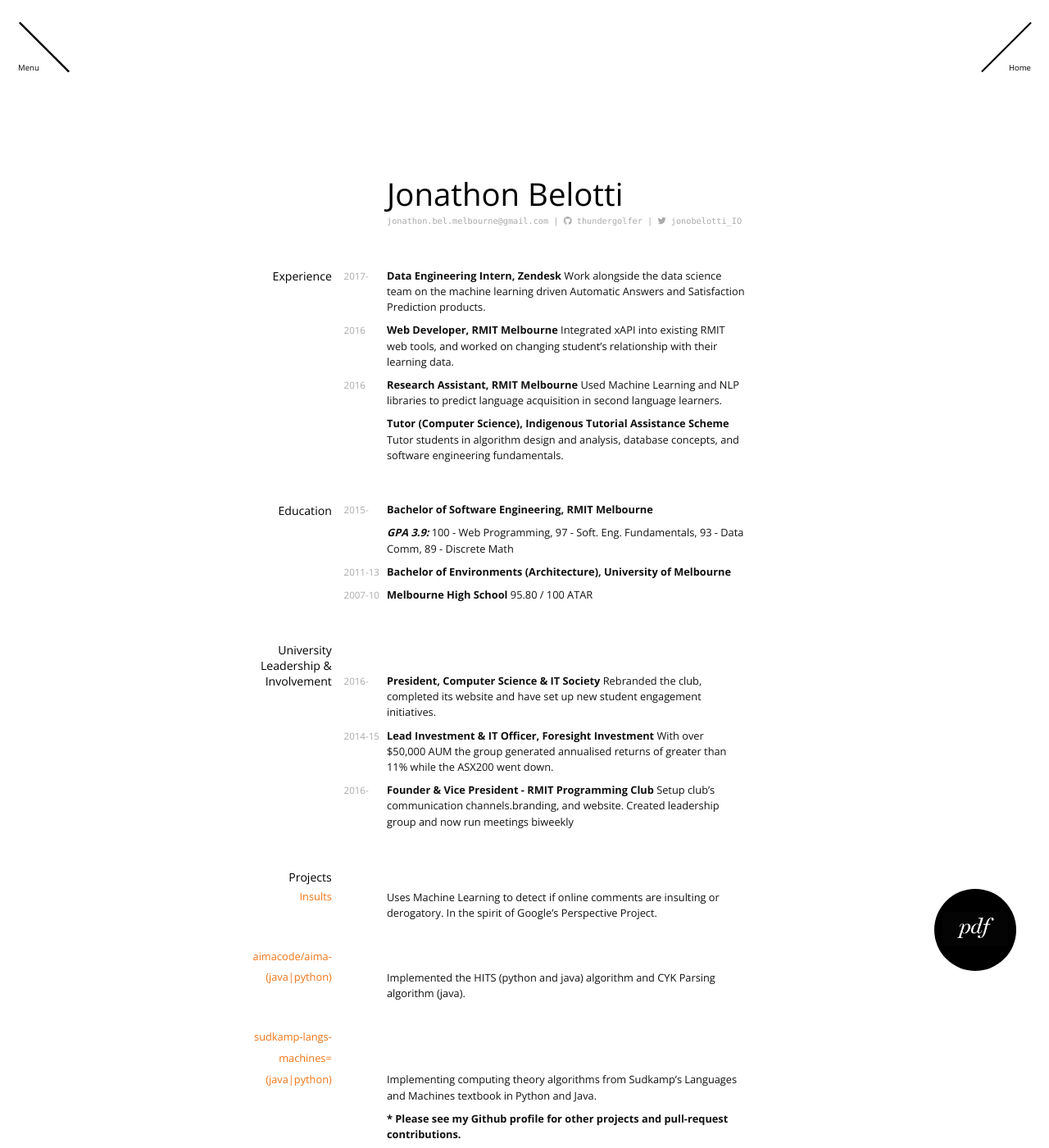
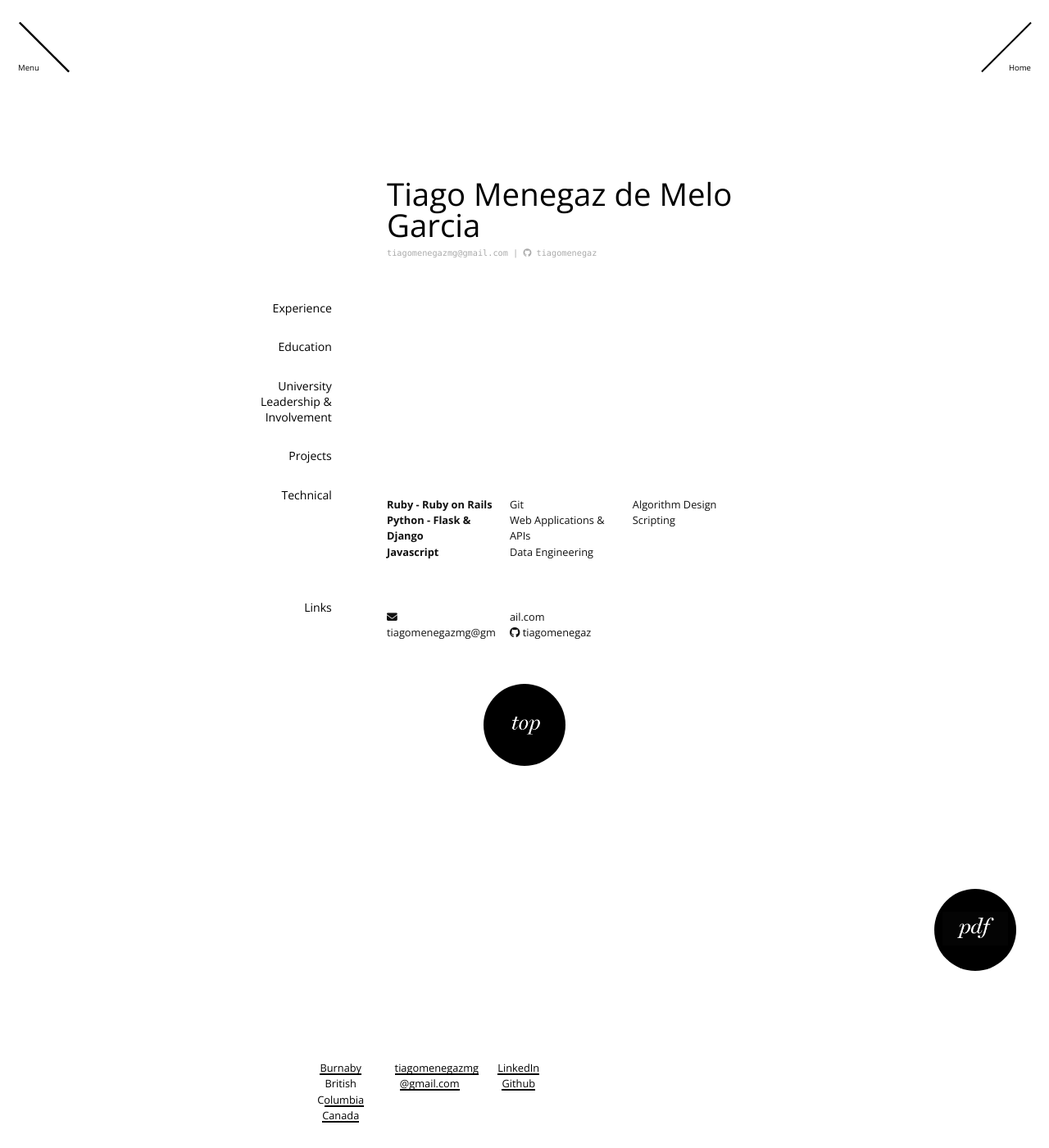
Before and after one commit to tiagomenegaz/tiagomenegaz.github.io, a Jekyll site: the page built from resume.md, in a window 1280 px wide and 1400 px high. Shown: the whole window at 82% size. Built offline with Jekyll 4.4.1, drawn with Linux system fonts in a browser that asks for light colours; nearby versions of some CDN libraries; some web fonts are replaced; some of the changed text lies outside the part shown.

```diff
--- a/_config.yml
+++ b/_config.yml
@@ -1,12 +1,12 @@
 ######################################
 ## Site settings                    ##
 ######################################
-title:       Junior Theme
-email:       jonathon.bel.melbourne@gmail.com
-author:      Jonathon Belotti
-description: "A striking black-white Jekyll theme."
+title:       Custom Junior Theme
+email:       tiagomenegazmg@gmail.com
+author:      Tiago Menegaz de Melo Garcia
+description: "My personal stick page"
 baseurl:     ""
-url:         "https://juniortheme.live/"
+url:         "https://tiagomenegaz.github.io/"
 date_format: "%b %-d, %Y"
 
 # Google services
@@ -33,8 +33,8 @@ enable_anchorjs: false
 ######################################
 ## Optional site sections           ##
 ######################################
-show_talks_section:     true
-show_workshops_section: true
+show_talks_section:     false
+show_workshops_section: false
 
 ######################################
 ## Disqus post comments             ##
@@ -48,22 +48,22 @@ disqus_shortname: 'juniortheme-live'
 ##########################################################################
 facebook_comments:
 facebook_appid:
-facebook_comments_number: 10
+facebook_comments_number:
 
 ###################################
 ## Social icons                  ##
 ###################################
-github_username: thundergolfer
-bitbucket_username:
+github_username: tiagomenegaz
+gitlab_username: tiagomenegaz
 stackoverflow_id:
-twitter_username: jonobelotti_io
+twitter_username:
 skype_username:
 steam_nickname:
 google_plus_id:
-linkedin_username: jonathonbelotti
+linkedin_username: tiagomenegaz
 angellist_username:
-medium_id: thundergolfer
-youtube_channel_id: UCSP7fMKwmaXaZhViAV2Vgvg
+medium_id:
+youtube_channel_id:
 bitcoin_url:
 paypal_url:
 flattr_button:
@@ -71,17 +71,17 @@ flattr_button:
 ###################################
 ## Post sharing icons            ##
 ###################################
-show_sharing_icons: True
+show_sharing_icons: false
 # Change to 'true' to enable individual icons
-share_facebook: True
-share_twitter: True
-share_googleplus: True
+share_facebook: false
+share_twitter: false
+share_googleplus: false
 share_linkedin: false
 share_digg: false
 share_tumblr: false
-share_reddit: True
+share_reddit: false
 share_stumbleupon: false
-share_hackernews: True
+share_hackernews: false
 
 text:
   pagination:
--- a/_includes/footer.html
+++ b/_includes/footer.html
@@ -2,24 +2,17 @@
   <div class="desktop-footer">
     <div class="footer-each">
       <h5>
-        <a href="https://www.google.com/maps/place/Zendesk/@-37.8171779,144.9592809,17z/data=!3m1!4b1!4m5!3m4!1s0x6ad65d4b6c187ceb:0xea7703041c1d49e8!8m2!3d-37.8171822!4d144.9614696" target="_blank">
-          <span>CBD</span><br><span>Melbourne</span><br><span>Australia</span>
+        <a href="https://www.google.com/maps/place/Burnaby,+BC/@49.2399566,-123.0402411,12z/" target="_blank">
+          <span>Burnaby</span><br><span>British Columbia</span><br><span>Canada</span>
         </a>
       </h5>
     </div>
     <div class="footer-each">
-      <h5><a href="tel:+14154175500"><span>+61 429</span><br><span>835 565</span></a></h5>
+      <h5><a href="mailto:tiagomenegazmg@gmail.com"><span>tiagomenegazmg</span><br><span>@gmail.com</span></a></h5>
     </div>
     <div class="footer-each">
-      <h5><a href="mailto:newbusiness@junior.io"><span>jbelotti</span><br><span>@zendesk</span><br><span>.com</span></a></h5>
-    </div>
-    <div class="footer-each">
-      <h5><a href="mailto:press@junior.io"><span>jonathon.</span><br><span>bel.</span><br><span>melbourne</span><br><span>@gmail.com</span></a></h5>
-    </div>
-    <div class="footer-each">
-      <h5><a href="https://www.linkedin.com/in/jonathonbelotti/" target="_blank" alt="LinkedIn"><span>LinkedIn</span></a></h5>
-      <h5><a href="https://github.com/thundergolfer" target="_blank" alt="Github"><span>Github</span></a></h5>
-      <h5><a href="https://twitter.com/jonobelotti_IO" target="_blank" alt="Twitter"><span>Twitter</span></a></h5>
+      <h5><a href="https://www.linkedin.com/in/tiagomenegaz/" target="_blank" alt="LinkedIn"><span>LinkedIn</span></a></h5>
+      <h5><a href="https://github.com/tiagomenegaz" target="_blank" alt="Github"><span>Github</span></a></h5>
     </div>
   </div>
 </footer>
--- a/_includes/post_footer.html
+++ b/_includes/post_footer.html
@@ -1,5 +1,5 @@
 <div class="py2 post-footer">
-  <img src="{{ site.baseurl }}/images/jono.jpg" alt="Jonathon Belotti headshot" class="avatar" />
+  <img src="{{ site.baseurl }}//images/headshot.jpeg" alt="Jonathon Belotti headshot" class="avatar" />
   <p>
     Thanks for reading, and please leave some feedback if you have the time.
   </p>
--- a/_includes/social_links.html
+++ b/_includes/social_links.html
@@ -3,8 +3,8 @@
     {% if site.github_username %}
       <a class="fa fa-github" href="https://github.com/{{ site.github_username }}" target="_blank"></a>
     {% endif %}
-    {% if site.bitbucket_username %}
-      <a class="fa fa-bitbucket" href="https://bitbucket.org/{{ site.bitbucket_username }}"target="_blank"></a>
+    {% if site.gitlab_username %}
+      <a class="fa fa-bitbucket" href="https://gitlab.com/{{ site.gitlab_username }}"target="_blank"></a>
     {% endif %}
     {% if site.stackoverflow_id %}
       <a class="fa fa-stack-overflow" href="https://stackoverflow.com/users/{{ site.stackoverflow_id }}"target="_blank"></a>
--- a/about.md
+++ b/about.md
@@ -4,14 +4,14 @@ title: About Me
 permalink: /about/
 tags: about
 flicker: true
-headshot: /images/headshot.jpg
+headshot: /images/headshot.jpeg
 ---
 
-I am a Software Engineering student at [RMIT University](https://www.rmit.edu.au/) in Melbourne. Starting November 2016 I will be interning with [Zendesk](https://www.zendesk.com/) in a Data Engineering role.
+I have a Bachelor in Computer Science from [PUC Minas](https://en.wikipedia.org/wiki/Pontifical_Catholic_University_of_Minas_Gerais) and [UWA](https://en.wikipedia.org/wiki/University_of_Western_Australia).
 
-I'm currently doing a lot of work building developer communities around my University. I'll chase any opportunity to improve collaboration and outreach in the tech. industry.
+With more than 8 years building products and applications across the world with distributed teams, I specialize in developing diverse applications, from monolithic architectures to microservices, using technologies like Ruby, Python, JavaScript, Docker, Ruby on Rails, and Flask. Additionally, troughout those years, I worked in a wide variety of projects such as data pipelines, database and arquitecture migrations, serverless jobs, web scrappers, open source projects, and much more.
 
-My main areas of interest are in NLP, Agent-Oriented Programming, and Computational Dialectics.
+I'm passionate about collaborative development and clean code, focusing on delivering high-quality solutions that drive business impact. Let’s connect to discuss how my skills and experience can contribute to building impactful tools.
 
 {% if site.show_talks_section %}
 ## Talks
--- a/resume.md
+++ b/resume.md
@@ -4,61 +4,50 @@ title: Resumé
 tags: resume
 permalink: /resume/
 ---
-# Jonathon Belotti
+# Tiago Menegaz de Melo Garcia
 
 <div id="webaddress">
-<a href="mailto:jonathon.bel.melbourne@gmail.com">jonathon.bel.melbourne@gmail.com</a>
+<a href="mailto:tiagomenegazmg@gmail.com">tiagomenegazmg@gmail.com</a>
 |
-<i class="fa fa-github"></i> <a href="http://github.com/thundergolfer">thundergolfer</a>
-|
-<i class="fa fa-twitter"></i> <a href="http://twitter.com/jonobelotti_IO">jonobelotti_IO</a>
+<i class="fa fa-github"></i> <a href="http://github.com/tiagomenegaz">tiagomenegaz</a>
+<!-- |
+<i class="fa fa-twitter"></i> <a href="http://twitter.com/jonobelotti_IO">jonobelotti_IO</a> -->
 </div>
 
 
 ## Experience
 
-`2017-`
+<!-- `2024-2018`
 __Data Engineering Intern, Zendesk__ Work alongside the data science team on the machine learning driven Automatic Answers and Satisfaction Prediction products.
-
-`2016`
-__Web Developer, RMIT Melbourne__ Integrated xAPI into existing RMIT web tools, and worked on changing student’s relationship with their learning data.
-
-`2016`
-__Research Assistant, RMIT Melbourne__ Used Machine Learning and NLP libraries to predict language acquisition in second language learners.
-
-__Tutor (Computer Science), Indigenous Tutorial Assistance Scheme__ Tutor students in algorithm design and analysis, database concepts, and software engineering fundamentals.
+-->
 
 ## Education
 
-`2015-`
+<!-- `2015-`
 __Bachelor of Software Engineering, RMIT Melbourne__
 
-***GPA 3.9:***  100 - Web Programming, 97 - Soft. Eng. Fundamentals, 93 - Data Comm, 89 - Discrete Math
-
-`2011-13`
-__Bachelor of Environments (Architecture), University of Melbourne__
-
 `2007-10`
-__Melbourne High School__ 95.80 / 100 ATAR
+__Melbourne High School__ 95.80 / 100 ATAR -->
 
 ## University Leadership & Involvement
 
-`2016-`
+<!-- `2016-`
 __President, Computer Science & IT Society__ Rebranded the club, completed its website and have set up new student engagement initiatives.
 
 `2014-15`
 __Lead Investment & IT Officer, Foresight Investment__ With over $50,000 AUM the group generated annualised returns of greater than 11% while the ASX200 went down.
 
 `2016-`
-__Founder & Vice President - RMIT Programming Club__ Setup club’s communication channels.branding, and website. Created leadership group and now run meetings biweekly
+__Founder & Vice President - RMIT Programming Club__ Setup club’s communication channels.branding, and website. Created leadership group and now run meetings biweekly -->
 
 ## Projects
 
-### Insults
+<!-- ### Insults
 
 Uses Machine Learning to detect if online comments are insulting or derogatory. In the spirit of Google’s Perspective Project.
 
 ### aimacode/aima-(java|python)
+
 Implemented the HITS (python and java) algorithm and CYK Parsing algorithm (java).
 
 ### sudkamp-langs-machines=(java|python)
@@ -71,23 +60,13 @@ __* Please see my Github profile for other projects and pull-request contributio
 
 MRC Capacity building scholarship (PhD fees + enhanced stipend)
 
-MRC Full postgraduate scholarship (MSc fees + stipend)
-
-ISCB computational biology Wikipedia competition 2013 ([doi:10.1371/journal.pcbi.1003242](http://dx.doi.org/10.1371/journal.pcbi.1003242); 2nd place)
-
-Imperial Create Lab's "Summer data challenge" ([summerdatachallenge.com](http://summerdatachallenge.com); 3rd place)
-
-Individual engagement grant from the Wikimedia Foundation to attend ISMB 2014
-
-Training accreditation for Wikimedia UK, the national chapter of the Wikimedia Foundation
-
-Front cover design selected for J. Comp. Chem. (34:22) ([doi:10.1002/jcc.23388](http://dx.doi.org/10.1002/jcc.23388))
+ -->
 
 ## Technical
 
-* **Python**
-* **Ruby**
-* **Java**
+* **Ruby - Ruby on Rails**
+* **Python - Flask & Django**
+* **Javascript**
 * Git
 * Web Applications & APIs
 * Data Engineering
@@ -97,10 +76,9 @@ Front cover design selected for J. Comp. Chem. (34:22) ([doi:10.1002/jcc.23388](
 
 ## Links
 
-* <i class="fa fa-envelope"></i> <a href="mailto:jbelotti@zendesk.com">jbelotti@zendesk.com</a><br />
-* <i class="fa fa-github"></i> <a href="http://github.com/thundergolfer">thundergolfer</a><br />
-*  <i class="fa fa-twitter"></i> <a href="http://twitter.com/jonobelotti_IO">jonobelotti_IO</a><br />
+* <i class="fa fa-envelope"></i> <a href="mailto:tiagomenegazmg@gmail.com">tiagomenegazmg@gmail.com</a><br />
+* <i class="fa fa-github"></i> <a href="http://github.com/tiagomenegaz">tiagomenegaz</a><br />
 
 <!-- ### Footer
 
-Last updated: May 2013 -->
+Last updated: Feb 2025 -->
```
Also changed, not shown: images/headshot.jpeg (added), images/headshot.jpg (deleted).
